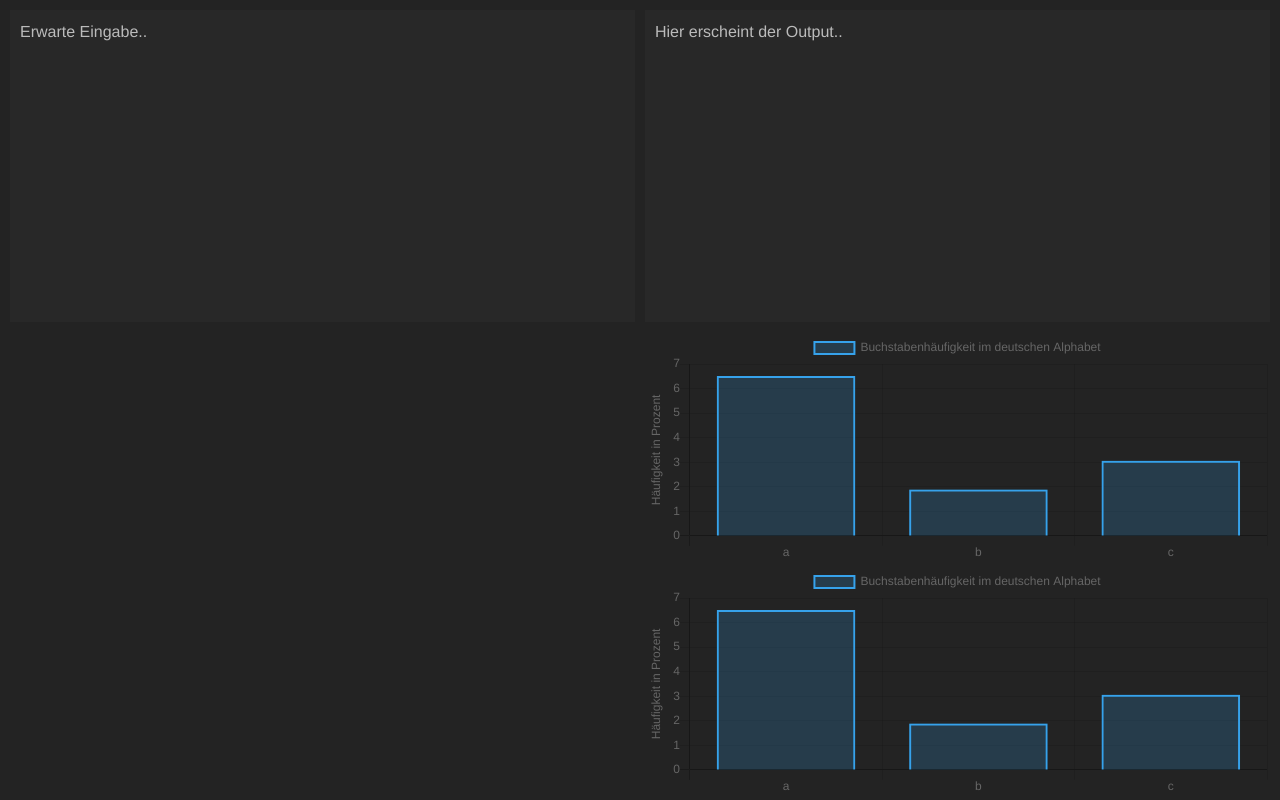
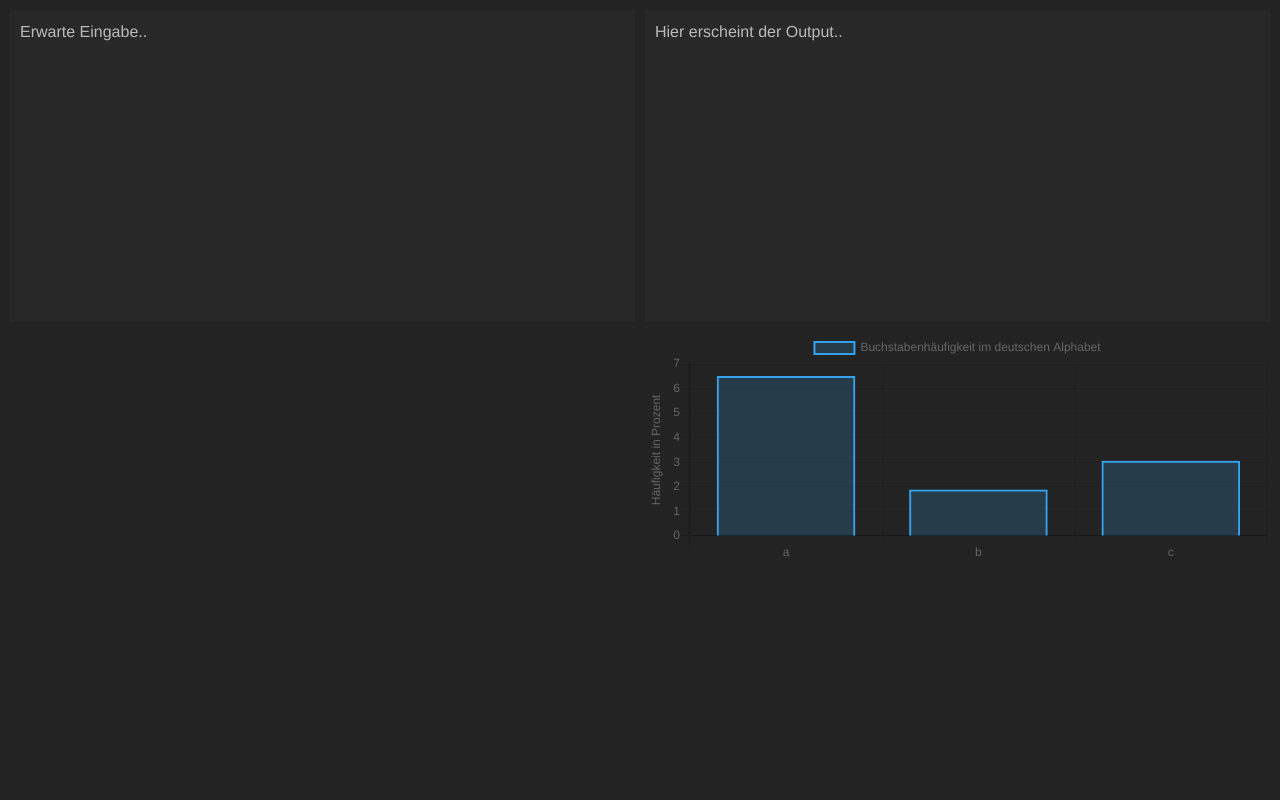
Before and after one commit to koenigscode/mono-sub, a Vue app: page / in a window 1280 px wide. Built offline with nearby package versions, Linux system fonts and the light colour scheme.

Commit message:
destroy chart when empty

```diff
--- a/src/App.vue
+++ b/src/App.vue
@@ -19,7 +19,7 @@
       </div>
       <div class="freq-container">
         <frequency-rate label="Buchstabenhäufigkeit im deutschen Alphabet" :chartData="gerFreq"></frequency-rate>
-        <frequency-rate label="Buchstabenhäufigkeit im deutschen Alphabet" :chartData="gerFreq"></frequency-rate>
+        <frequency-rate label="Zeichenhäufigkeit im eingegebenen Text" :chartData="srcFreq"></frequency-rate>
       </div>
     </div>
   </div>
@@ -40,10 +40,21 @@ export default {
     return {
       srcText: "",
       tgtText: "",
-      chars: new Set(),
       mapping: {},
       gerFreq
     };
+  },
+  computed: {
+    srcFreq() {
+      let freq = {};
+      for (let c of this.chars) {
+        freq[c] = this.srcText.split(c).length - 1 / this.srcText.length;
+      }
+      return freq;
+    },
+    chars() {
+      return new Set(this.srcText.split(""));
+    }
   },
   methods: {
     mappingChange(key, val) {
@@ -64,9 +75,7 @@ export default {
   },
   watch: {
     srcText(str) {
-      this.chars = new Set(str.split(""));
       this.updateOutput();
-      this.$set(this.gerFreq, "test", 2);
     }
   }
 };
--- a/src/components/FrequencyRate.vue
+++ b/src/components/FrequencyRate.vue
@@ -59,14 +59,21 @@ export default {
   },
   watch: {
     chartData() {
-      console.log("update")
-      this.chart.data.labels = this.labels;
-      this.chart.data.datasets[0].data = this.values;
-      this.chart.update();
+      if (this.chart == null) {
+        this.createChart(this.$refs.canvas.getContext("2d"));
+      } else if (Object.keys(this.chartData).length == 0) {
+        this.chart.destroy();
+        this.chart = null;
+      } else {
+        this.chart.data.labels = this.labels;
+        this.chart.data.datasets[0].data = this.values;
+        this.chart.update();
+      }
     }
   },
   mounted() {
-    this.createChart(this.$refs.canvas.getContext("2d"));
+    if (Object.keys(this.chartData).length > 0)
+      this.createChart(this.$refs.canvas.getContext("2d"));
   }
 };
 </script>
```
